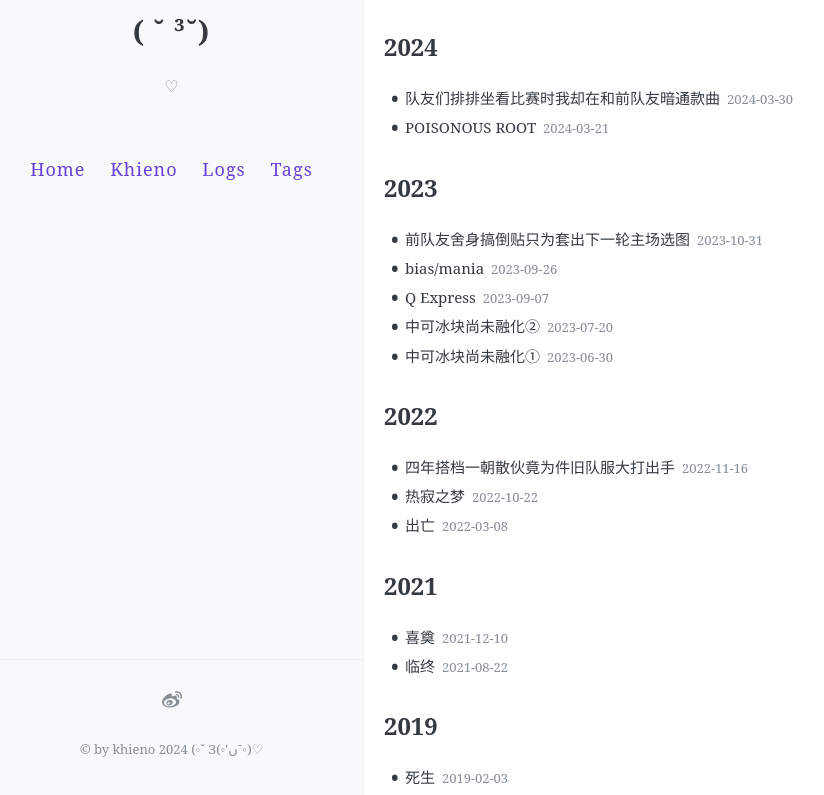
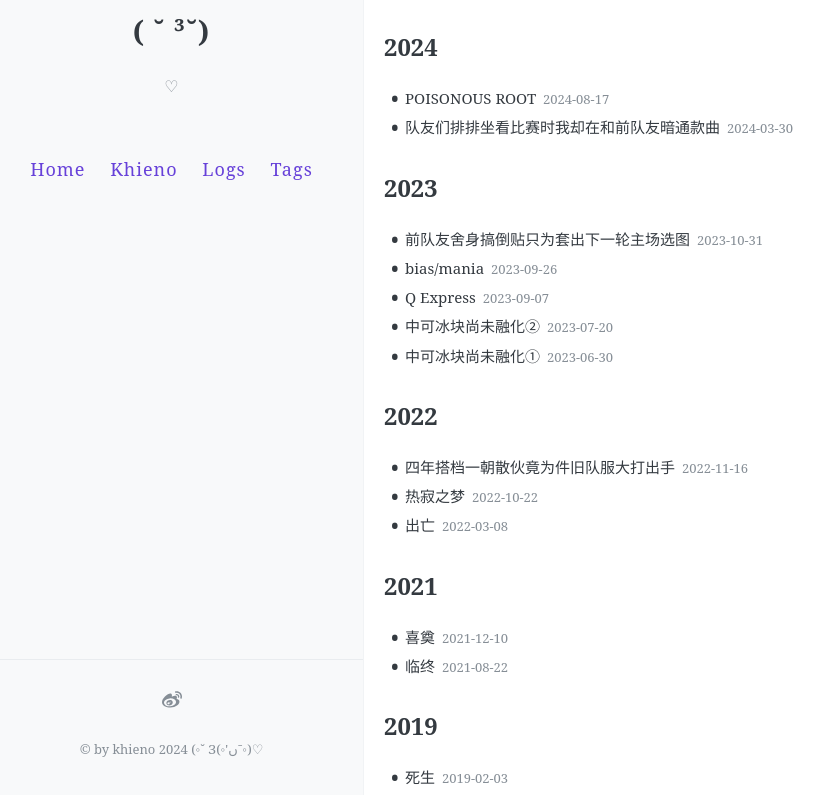
Before and after one commit to khieno/maybealiar, a Jekyll site: the page built from archive/index.html, in a window 1280 px wide and 1085 px high. Shown: the part 290-1085 px from the top of the window, without its empty margins (20-844 px from the left). Built offline with Jekyll 4.4.1, drawn with Linux system fonts in a browser that asks for light colours; comment, search, counter and statistics services are not loaded.

Commit message:
Update and rename 2024-03-22-poisonousroot.md to 2024-08-17-poisonousroot.md

```diff
--- a/_posts/2024-03-22-poisonousroot.md
+++ b/_posts/2024-08-17-poisonousroot.md
@@ -3,7 +3,7 @@ layout: post
 
 title: POISONOUS ROOT
 
-date: 2024-03-21
+date: 2024-08-17
 
 Author: 克诺
 
```
Also changed, not shown: other parts of _posts/2024-08-17-poisonousroot.md (+1 -1 lines).
